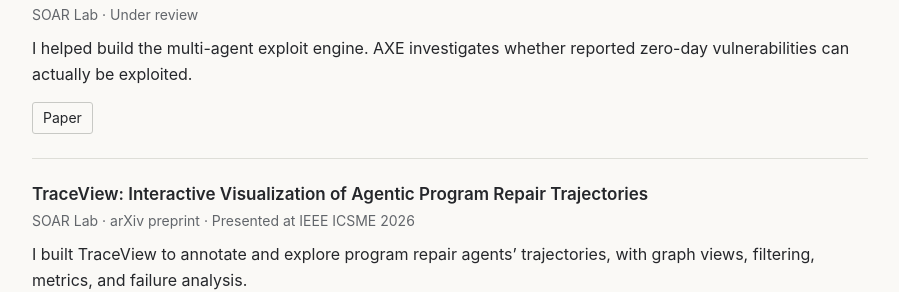
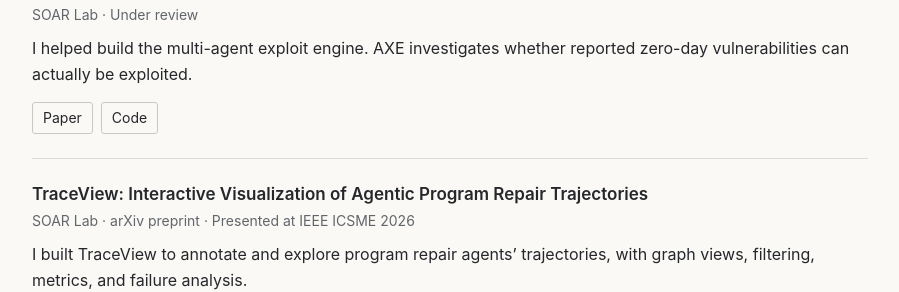
Before and after one commit to johnnguyenn77/johnnguyenn77.github.io, a Jekyll site: the page index.html, which Jekyll copies as it is, in a window 1280 px wide and 900 px high, scrolled down 324 px. Shown: the part 151-443 px from the top of the window, without its empty margins (190-1089 px from the left). Built offline with Jekyll 4.4.1, drawn with Linux system fonts in a browser that asks for light colours.

Commit message:
Add AXE source code link to portfolio

```diff
--- a/index.html
+++ b/index.html
@@ -61,6 +61,7 @@
                 </p>
                 <p class="item-links">
                   <a href="https://arxiv.org/abs/2602.14345" target="_blank" rel="noreferrer" aria-label="Read the AXE paper">Paper</a>
+                  <a href="https://anonymous.4open.science/r/310500it3r/" target="_blank" rel="noreferrer" aria-label="View the AXE code">Code</a>
                 </p>
               </div>
             </article>
```
